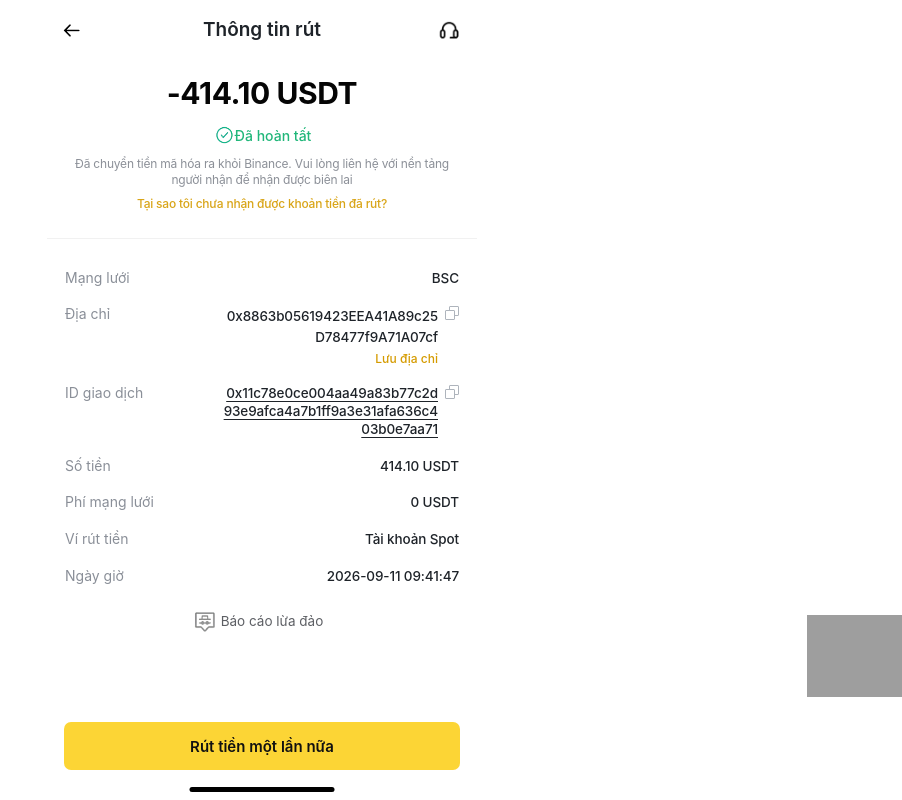
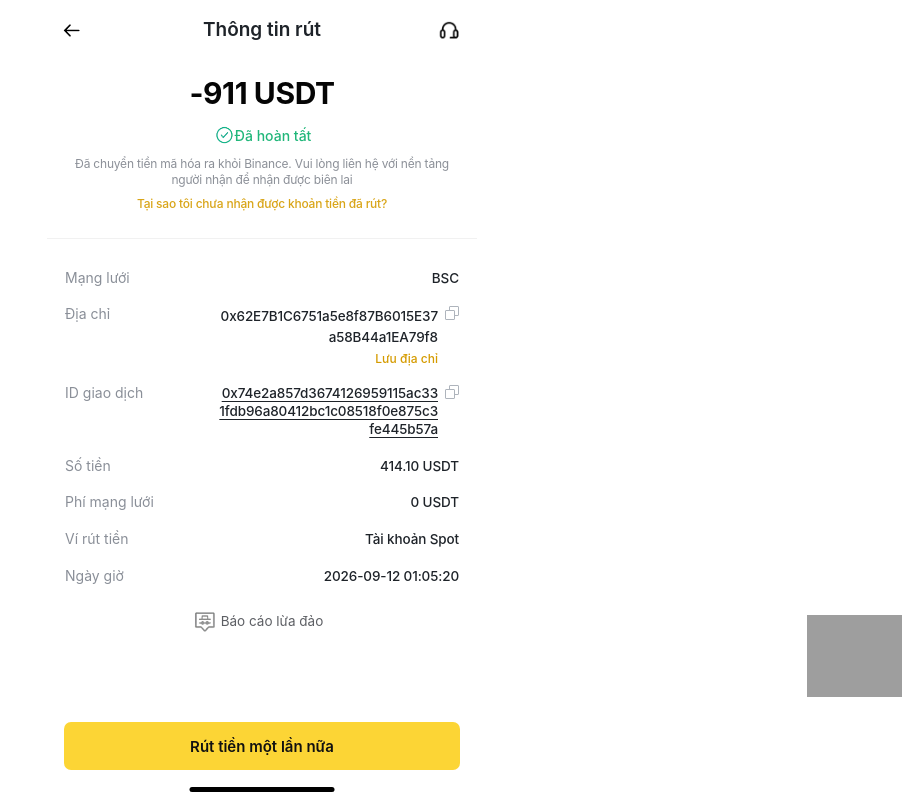
Before and after one commit to tallonagency2-ui/binance, a React app: page withdraw-money2.html in a window 1280 px wide. Shown: the whole page, without its empty margins (378-1280 px from the left). Built offline with nearby package versions, Linux system fonts and the light colour scheme; grey boxes are pictures that could not be loaded.

Commit message:
Update withdraw-money2.html

```diff
--- a/withdraw-money2.html
+++ b/withdraw-money2.html
@@ -50,7 +50,7 @@
     </header>
 
     <section class="summary">
-      <div class="amount">-414.10 USDT</div>
+      <div class="amount">-911 USDT</div>
 
      <div class="status">
   <img src="img/images/check-success.png"
@@ -82,7 +82,7 @@
     <div class="detail-value">
       <div class="value-stack">
         <strong class="break-text">
-          0x8863b05619423EEA41A89c25D78477f9A71A07cf
+          0x62E7B1C6751a5e8f87B6015E37a58B44a1EA79f8
         </strong>
         <em class="save-address">Lưu địa chỉ</em>
       </div>
@@ -96,7 +96,7 @@
 
   <div class="detail-value">
     <strong class="break-text txid-text">
-      0x11c78e0ce004aa49a83b77c2d93e9afca4a7b1ff9a3e31afa636c403b0e7aa71
+      0x74e2a857d3674126959115ac331fdb96a80412bc1c08518f0e875c3fe445b57a
     </strong>
 
     <i class="copy-icon"></i>
@@ -120,7 +120,7 @@
 
   <div class="detail-row">
     <span>Ngày giờ</span>
-    <strong>2026-09-11 09:41:47 </strong>
+    <strong>2026-09-12 01:05:20 </strong>
   </div>
 </section>
 
```
